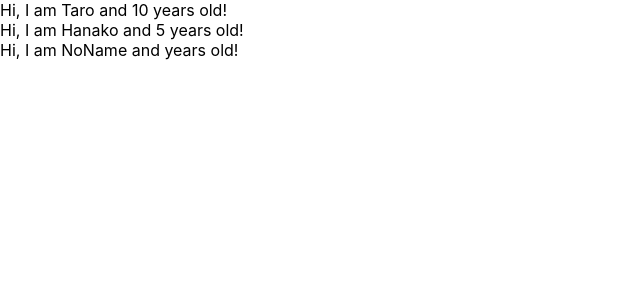
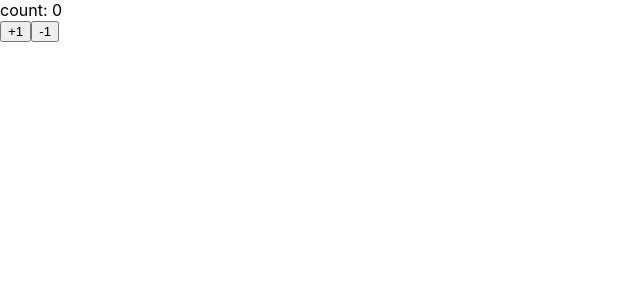
Before and after one commit to KoyaKimura/create-react-redux-crud-application, a React (Create React App) app: page / in a window 1280 px wide. Shown: the top 300 px of the page, without its empty margins (0-640 px from the left). Built offline with nearby package versions, Linux system fonts and the light colour scheme.

Commit message:
learn state and setState

```diff
--- a/src/App.js
+++ b/src/App.js
@@ -1,34 +1,43 @@
-import React from 'react';
-import PropTypes from 'prop-types';
+import React, { Component } from 'react';
 
-const App = () => {
-  const profiles = [
-    { name: "Taro", age: 10 },
-    { name: "Hanako", age: 5 },
-    { name: "NoName"}
-  ]
+const App = () => (<Counter />)
 
-  return (
-    <div>
-      {
-        profiles.map((profile, index) => {
-          return <User name={profile.name} age={profile.age} key={index} />
-        })
-      }
-    </div>
-  );
+class Counter extends Component {
+  constructor(props) {
+    super(props)
+    this.state = { count: 0 }
+  }
+
+  handlePlusButton = () => {
+    this.setState({ count: this.state.count + 1 });
+  }
+
+  handleMinusButton = () => {
+    this.setState({ count: this.state.count - 1 });
+  }
+
+  render() {
+    return (
+      <React.Fragment>
+        <div>count: {this.state.count}</div>
+        <button onClick={this.handlePlusButton}>+1</button>
+        <button onClick={this.handleMinusButton}>-1</button>
+      </React.Fragment>
+    )
+  }
 }
 
-const User = (props) => {
-  return <div>Hi, I am {props.name} and {props.age} years old!</div>
-}
+
+// const User = (props) => {
+//   return <div>Hi, I am {props.name} and {props.age} years old!</div>
+// }
 
 // User.defaultProps = {
 //   age: 1
 // }
 
-User.propTypes = {
-  name: PropTypes.string,
-  age: PropTypes.number.isRequired
-}
+// User.propTypes = {
+//   name: PropTypes.string,
+//   age: PropTypes.number.isRequired
+// }
 export default App;
```
